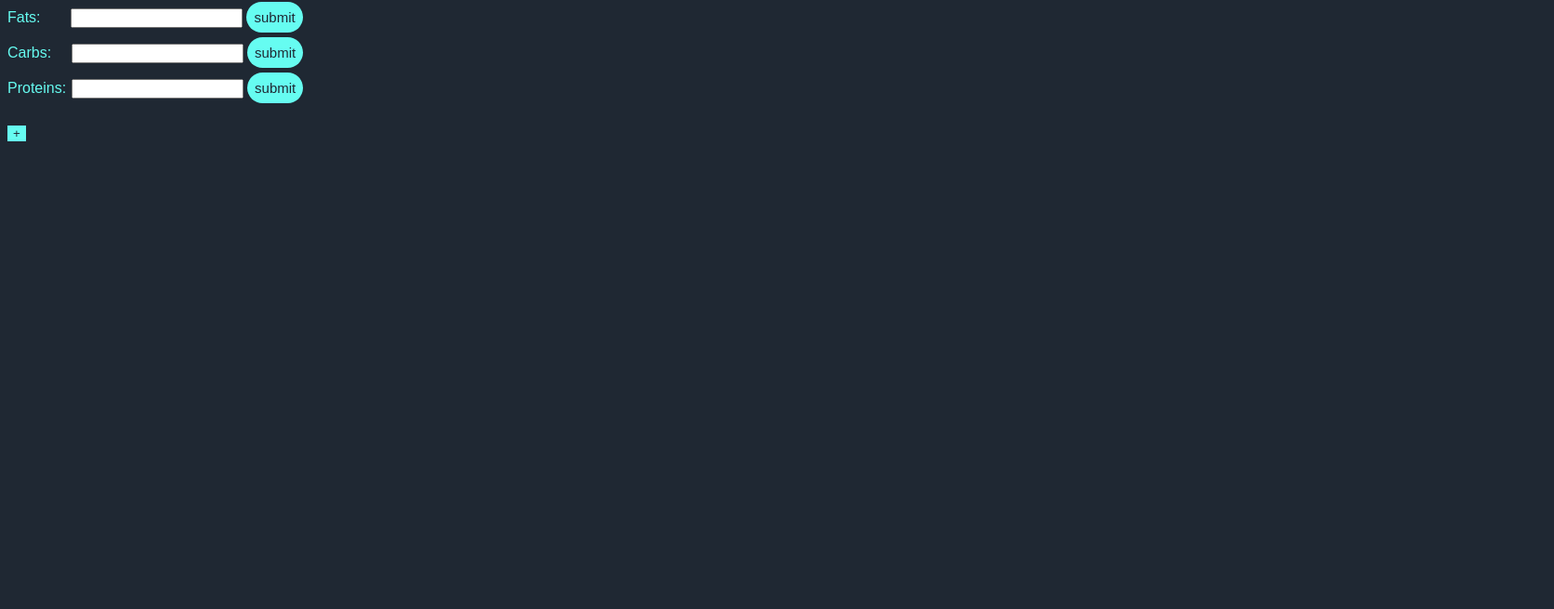
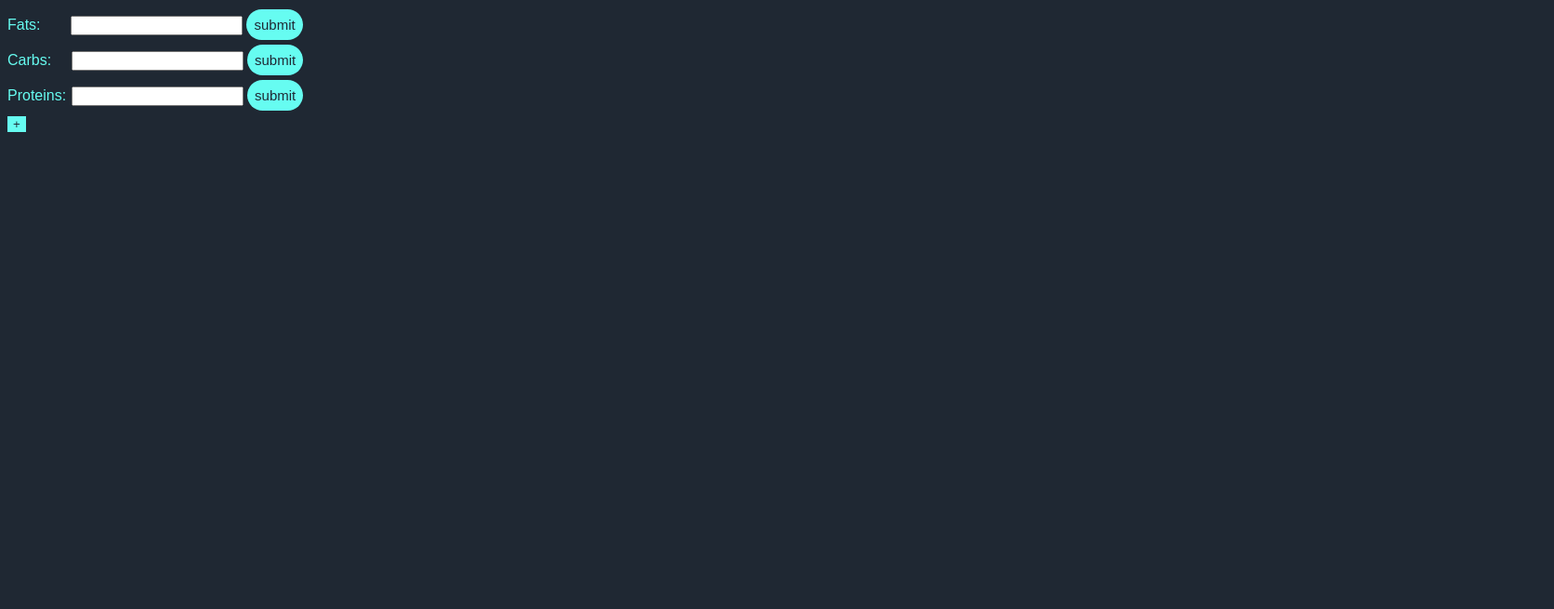
Before and after one commit to CalorieTracker69/CalorieTracker, a plain HTML site: page index.html in a window 1280 px wide. Shown: the part 170-825 px from the top of the page at 93% size, 1672 px wide, since content can reach past the window. Drawn offline with Linux system fonts and the light colour scheme.

Commit message:
Add files via upload

```diff
--- a/styles.css
+++ b/styles.css
@@ -27,7 +27,7 @@ button {
 #proteins, #proteins2, #proteins3 {
     margin-right: 1px;
 }
-#Meal1, #totalDiv, {
+#Meal1, #totalDiv {
     display: inline-block;
 }
 #totalDiv {
```
